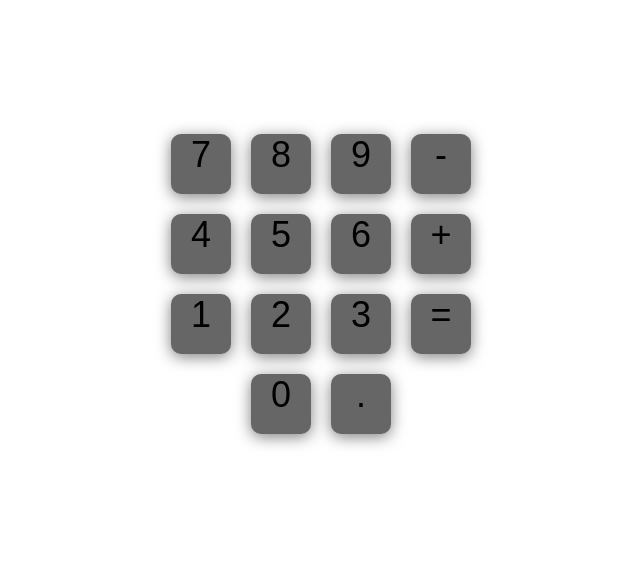
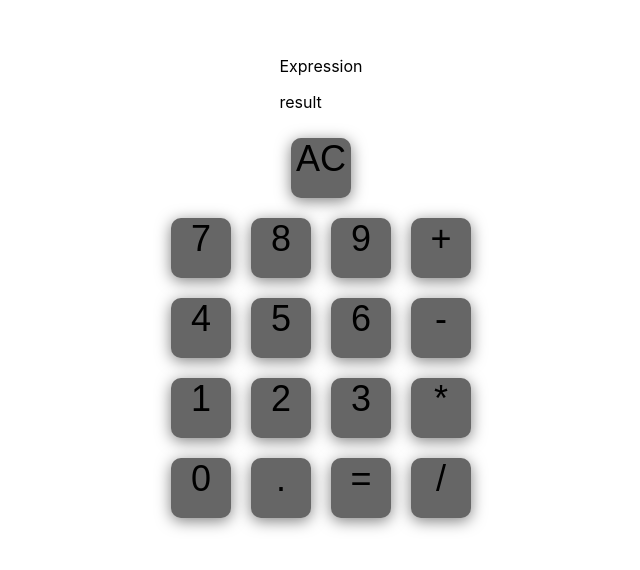
Before and after one commit to AlexFernando/jscalculator, a React (Create React App) app: page / in a window 1280 px wide. Shown: the part 116-686 px from the top of the page, without its empty margins (319-959 px from the left). Built offline with nearby package versions, Linux system fonts and the light colour scheme.

Commit message:
finishing logic components

```diff
--- a/src/App.js
+++ b/src/App.js
@@ -8,17 +8,24 @@ class App extends Component {
       result : "",
       operator : "",
       prevNumber : "",
-      curNumber : "",
       expression: ""
   }
 
 
-
   displayExpression = value => {
 
-    this.setState({
-      result : this.state.result + value
-    })
+    if( isNaN(this.state.result)){
+      this.setState({
+        result: value,
+        expression: this.state.expression + value
+      })
+    }
+    else {
+      this.setState({
+        result : this.state.result + value,
+        expression: this.state.expression + value
+      })
+    }
   }
 
   displayDecimalPoint = value => {
@@ -26,20 +33,86 @@ class App extends Component {
     if(this.state.result.indexOf(".") === -1 ){
 
       this.setState({
-        result : this.state.result + value
+        result : this.state.result + value,
+        expression: this.state.expression + value
       })
     }
   }
 
   addOperation = () => {
-    this.state.prevNumber = this.state.result; {/*el numero que ya tengo antes de presionar + */}
+      {/*el numero que ya tengo antes de presionar + */}
     this.setState({
-      input : "",
+      prevNumber: this.state.result,
+      result : "+",
+      operator : "plus",
+      expression: this.state.expression + "+"
     })
-    this.state.operator = "add";
-    this.setState ({
-      expression: this.state.prevNumber + "+"
+  }
+
+  minusOperation = () => {
+    this.setState({
+      prevNumber: this.state.result,
+      result : "-",
+      operator : "minus",
+      expression: this.state.expression + "-"
     })
+  }
+
+  multiplyOperation = () => {
+    this.setState({
+      prevNumber: this.state.result,
+      result : "x",
+      operator : "multiply",
+      expression: this.state.expression + "*"
+    })
+  }
+
+  divideOperation = () => {
+    this.setState({
+      prevNumber: this.state.result,
+      result : "/",
+      operator : "divide",
+      expression: this.state.expression + "/"
+    })
+  }
+
+  clearOperation = () => {
+    this.setState({
+      result: "",
+      expression: "",
+      prevNumber: "",
+      operator : ""
+    })
+  }
+
+  equalOperation = () => {
+    if(this.state.operator === "plus"){
+      this.setState({
+        result :  Number(this.state.prevNumber) + Number(this.state.result),
+        expression: this.state.expression + " = " + (Number(this.state.prevNumber) + Number(this.state.result))
+      })
+    }
+    else if(this.state.operator === "minus"){
+
+      console.log(this.state.result)
+      this.setState({
+        result : (Number(this.state.prevNumber) -  Number(this.state.result)),
+        expression: this.state.expression + " = " + (Number(this.state.prevNumber) - Number(this.state.result))
+      })
+    }
+    else if(this.state.operator === "multiply"){
+      this.setState({
+        result : (Number(this.state.prevNumber) *  Number(this.state.result)),
+        expression: this.state.expression + " = " + (Number(this.state.prevNumber) * Number(this.state.result))
+      })
+    }
+
+    else if(this.state.operator === "divide"){
+      this.setState({
+        result : (Number(this.state.prevNumber) /  Number(this.state.result)),
+        expression: this.state.expression + " = " + (Number(this.state.prevNumber) / Number(this.state.result))
+      })
+    }
   }
 
 
@@ -48,29 +121,35 @@ class App extends Component {
       <div className="fullscreenDiv">
           <ScreenResult result = {this.state.result} expression= {this.state.expression} />
           <div>
+            <Button handleClick={this.clearOperation}>AC</Button>
+          </div>
+          <div>
             <Button handleClick={this.displayExpression}>7</Button>
             <Button handleClick={this.displayExpression}>8</Button>
             <Button handleClick={this.displayExpression}>9</Button>
-            <Button handleClick={this.displayExpression}>-</Button>
+            <Button handleClick={this.addOperation}>+</Button>
           </div>
 
           <div>
             <Button handleClick={this.displayExpression}>4</Button>
             <Button handleClick={this.displayExpression}>5</Button>
             <Button handleClick={this.displayExpression}>6</Button>
-            <Button handleClick={this.addOperation}>+</Button>
+            <Button handleClick={this.minusOperation}>-</Button>
           </div>
 
           <div>
             <Button handleClick={this.displayExpression}>1</Button>
             <Button handleClick={this.displayExpression}>2</Button>
             <Button handleClick={this.displayExpression}>3</Button>
-            <Button handleClick={this.displayExpression}>=</Button>
+            <Button handleClick={this.multiplyOperation}>*</Button>
+
           </div>
 
           <div>
             <Button handleClick={this.displayExpression}>0</Button>
             <Button handleClick={this.displayDecimalPoint}>.</Button>
+            <Button handleClick={this.equalOperation}>=</Button>
+            <Button handleClick={this.divideOperation}>/</Button>
           </div>
 
       </div>
--- a/src/componentes/ScreenResult.js
+++ b/src/componentes/ScreenResult.js
@@ -6,8 +6,9 @@ class ScreenResult extends Component {
     render() {
         return (
             <div className= " ">
-                {this.props.expression}
-                {this.props.result}
+                <p>Expression {this.props.expression}</p>
+                <p>result {this.props.result}</p>
+
             </div>
         );
     }
```
